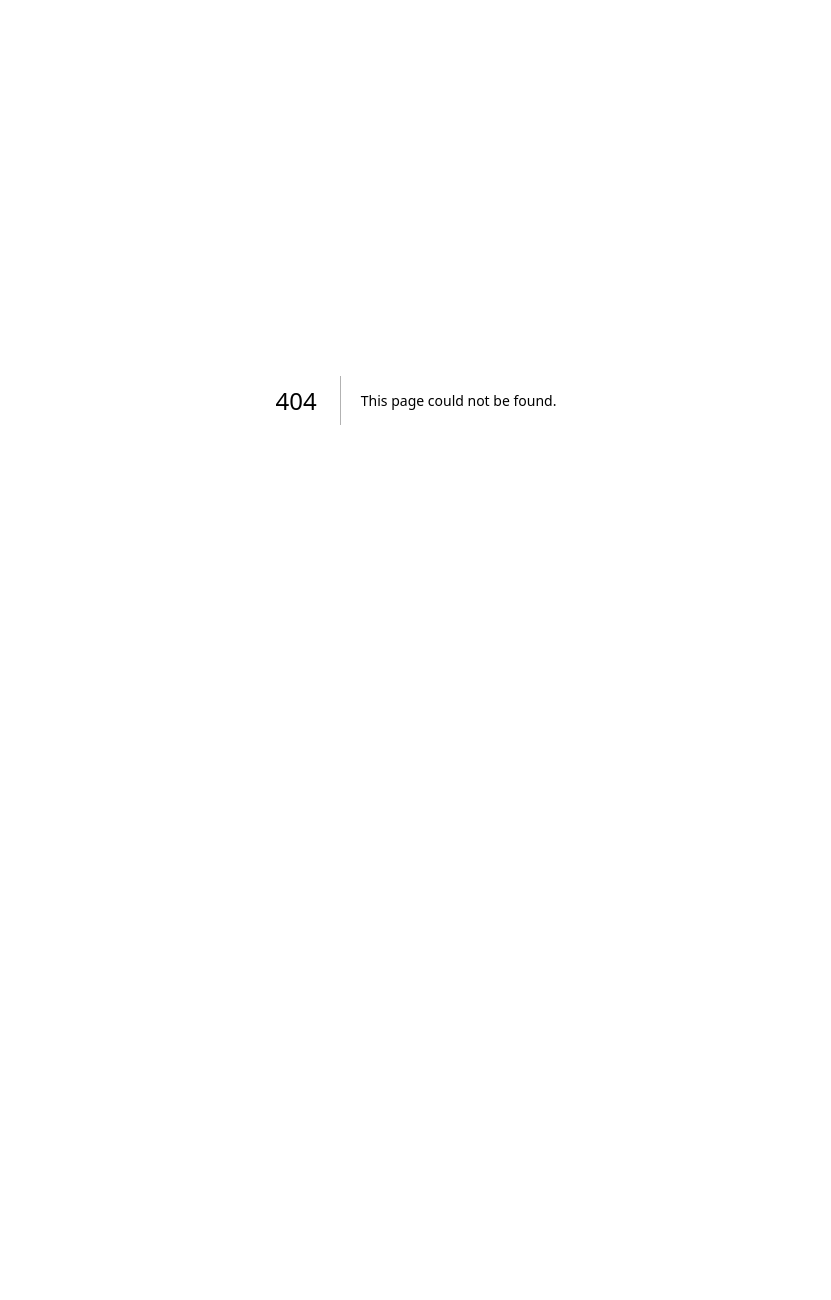
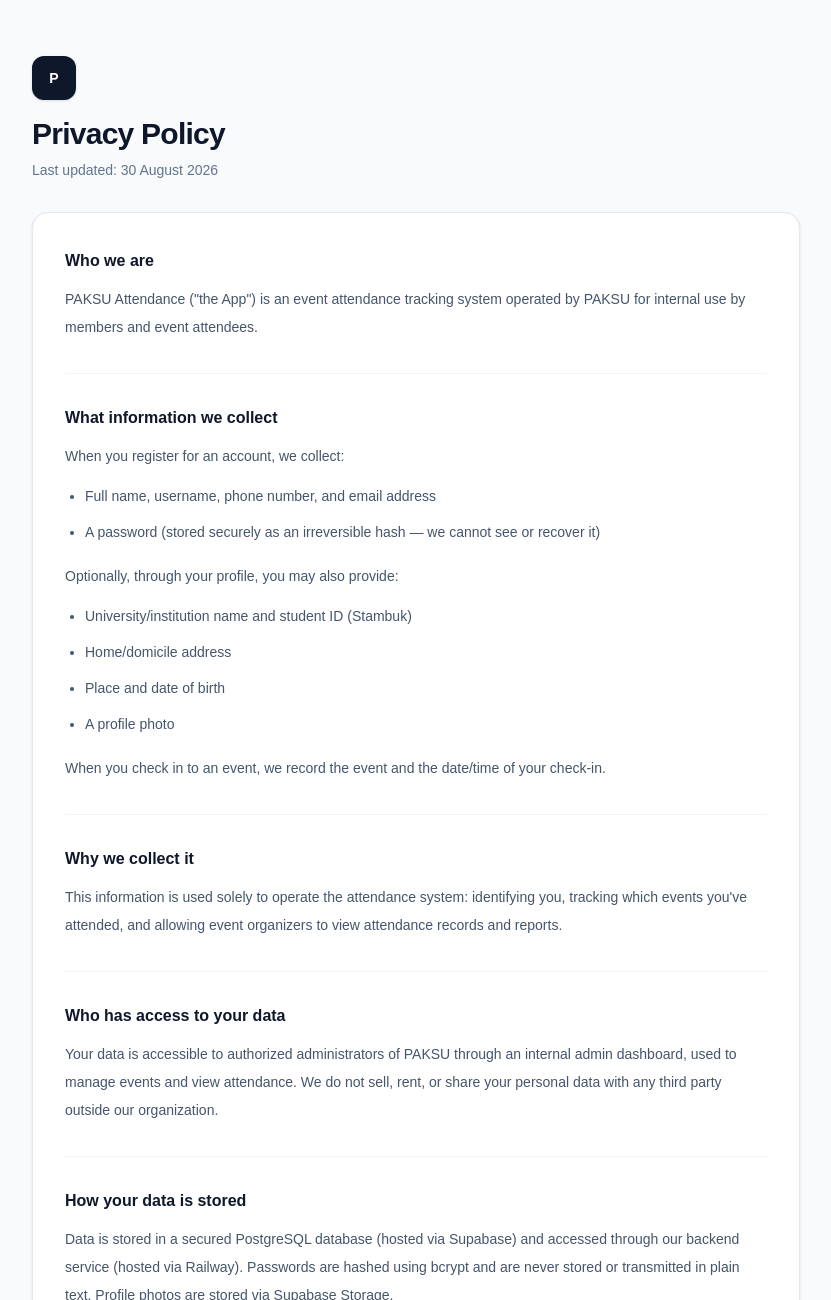
Before and after one commit to Arukasho/paksu-attendance-admin, a Next.js app: page /privacy in a window 1280 px wide. Before the commit this address had no page. Shown: the top 1300 px of the page, without its empty margins (224-1055 px from the left). Before the commit the page ends 800 px from the top, so only its background shows below. Built offline with nearby package versions, Linux system fonts and the light colour scheme.

Commit message:
privacy policy

```diff
--- a/src/app/(protected)/events/page.js
+++ b/src/app/(protected)/events/page.js
@@ -4,6 +4,14 @@
 import { apiClient } from "@/lib/apiClient";
 import { formatWib, toWibInputValue, fromWibInputValue } from "@/lib/dateUtils";
 import { OfflineBanner } from "@/components/OfflineBanner";
+import { exportToCsv } from "@/lib/csvExport";
+
+const EVENT_ATTENDANCE_EXPORT_COLUMNS = [
+  { label: "Full Name", key: "full_name" },
+  { label: "University", key: "university" },
+  { label: "Attended", format: (row) => (row.attended ? "Yes" : "No") },
+  { label: "Checked In At", key: "checked_in_at" },
+];
 
 export default function EventsPage() {
   const [events, setEvents] = useState([]);
@@ -498,6 +506,11 @@
     (attendee) => attendee.attended,
   ).length;
 
+  async function handleExport() {
+    const filename = `${data.event.name.replace(/[^a-z0-9]/gi, "_")}_attendance.csv`;
+    exportToCsv(filename, EVENT_ATTENDANCE_EXPORT_COLUMNS, data.attendees);
+  }
+
   return (
     <div className="fixed inset-0 z-50 flex items-center justify-center bg-slate-950/40 p-4">
       <div className="flex max-h-[80vh] w-full max-w-2xl flex-col overflow-hidden rounded-2xl bg-white shadow-xl">
@@ -631,6 +644,13 @@
 
         {/* Footer */}
         <div className="flex justify-end border-t border-slate-200 px-6 py-4">
+          <button
+            onClick={handleExport}
+            className="rounded-lg px-4 py-2.5 text-sm font-medium text-slate-600 transition hover:bg-slate-100"
+          >
+            Export CSV
+          </button>
+
           <button
             type="button"
             onClick={onClose}
--- a/src/app/(protected)/participants/page.js
+++ b/src/app/(protected)/participants/page.js
@@ -2,6 +2,20 @@
 
 import { useEffect, useState } from "react";
 import { apiClient } from "@/lib/apiClient";
+import { exportToCsv } from "@/lib/csvExport";
+
+const PARTICIPANT_EXPORT_COLUMNS = [
+  { label: "Full Name", key: "full_name" },
+  { label: "Username", key: "username" },
+  { label: "Phone", key: "phone" },
+  { label: "Email", key: "email" },
+  { label: "University", key: "university" },
+  { label: "Stambuk", key: "stambuk" },
+  { label: "Domicile Address", key: "domicile_address" },
+  { label: "Birth Place", key: "birth_place" },
+  { label: "Birth Date", key: "birth_date" },
+  { label: "Events Attended", key: "events_attended" },
+];
 
 export default function ParticipantsPage() {
   const [participants, setParticipants] = useState([]);
@@ -85,6 +99,15 @@
     }
   }
 
+  async function handleExport() {
+    const result = await apiClient.get(
+      "/admin/participants?limit=100000",
+      true,
+    );
+    if (result.code === "network_error" || !result.data) return;
+    exportToCsv("participants.csv", PARTICIPANT_EXPORT_COLUMNS, result.data);
+  }
+
   return (
     <div className="min-h-full bg-slate-50 p-6 md:p-8">
       <div className="mx-auto max-w-6xl">
@@ -104,6 +127,13 @@
             className="w-full shrink-0 rounded-lg bg-blue-600 px-4 py-2.5 text-sm font-semibold text-white transition hover:bg-blue-700 sm:w-auto"
           >
             + Add Participant
+          </button>
+
+          <button
+            onClick={handleExport}
+            className="w-full shrink-0 rounded-lg bg-green-600 px-4 py-2.5 text-sm font-semibold text-white transition hover:bg-green-700 sm:w-auto"
+          >
+            Export CSV
           </button>
         </div>
 
--- /dev/null
+++ b/src/app/privacy/page.js
@@ -0,0 +1,150 @@
+export default function PrivacyPolicyPage() {
+  return (
+    <main className="min-h-screen bg-slate-50 px-4 py-10 sm:px-6 sm:py-14">
+      <div className="mx-auto max-w-3xl">
+        {/* Header */}
+        <header className="mb-8">
+          <div className="mb-4 flex h-11 w-11 items-center justify-center rounded-xl bg-slate-900 text-sm font-bold text-white shadow-sm">
+            P
+          </div>
+
+          <h1 className="text-3xl font-bold tracking-tight text-slate-900">
+            Privacy Policy
+          </h1>
+
+          <p className="mt-2 text-sm text-slate-500">
+            Last updated: 30 August 2026
+          </p>
+        </header>
+
+        {/* Policy */}
+        <article className="rounded-2xl border border-slate-200 bg-white shadow-sm">
+          <div className="px-6 py-7 sm:px-8 sm:py-9">
+            <Section title="Who we are">
+              <p>
+                PAKSU Attendance ("the App") is an event attendance tracking
+                system operated by PAKSU for internal use by members and event
+                attendees.
+              </p>
+            </Section>
+
+            <Section title="What information we collect">
+              <p>When you register for an account, we collect:</p>
+
+              <List>
+                <li>Full name, username, phone number, and email address</li>
+
+                <li>
+                  A password (stored securely as an irreversible hash — we
+                  cannot see or recover it)
+                </li>
+              </List>
+
+              <p className="mt-4">
+                Optionally, through your profile, you may also provide:
+              </p>
+
+              <List>
+                <li>University/institution name and student ID (Stambuk)</li>
+                <li>Home/domicile address</li>
+                <li>Place and date of birth</li>
+                <li>A profile photo</li>
+              </List>
+
+              <p className="mt-4">
+                When you check in to an event, we record the event and the
+                date/time of your check-in.
+              </p>
+            </Section>
+
+            <Section title="Why we collect it">
+              <p>
+                This information is used solely to operate the attendance
+                system: identifying you, tracking which events you've attended,
+                and allowing event organizers to view attendance records and
+                reports.
+              </p>
+            </Section>
+
+            <Section title="Who has access to your data">
+              <p>
+                Your data is accessible to authorized administrators of PAKSU
+                through an internal admin dashboard, used to manage events and
+                view attendance. We do not sell, rent, or share your personal
+                data with any third party outside our organization.
+              </p>
+            </Section>
+
+            <Section title="How your data is stored">
+              <p>
+                Data is stored in a secured PostgreSQL database (hosted via
+                Supabase) and accessed through our backend service (hosted via
+                Railway). Passwords are hashed using bcrypt and are never stored
+                or transmitted in plain text. Profile photos are stored via
+                Supabase Storage.
+              </p>
+            </Section>
+
+            <Section title="Data retention and deletion">
+              <p>
+                We retain your data for as long as your account is active. If
+                you would like your account and associated data deleted, please
+                contact us using the information below — we will process
+                deletion requests within 3 days, except where retaining certain
+                records is required for legitimate organizational or legal
+                purposes (e.g. historical attendance records).
+              </p>
+            </Section>
+
+            <Section title="Your rights">
+              <p>
+                You may request access to, correction of, or deletion of your
+                personal data at any time by contacting us. Most profile fields
+                can also be updated directly within the app.
+              </p>
+            </Section>
+
+            <Section title="Contact us" last>
+              <div className="rounded-xl border border-slate-200 bg-slate-50 p-4">
+                <p>
+                  If you have questions about this privacy policy or your data,
+                  contact us at{" "}
+                  <a
+                    href="mailto:alwi.jeremy@gmail.com"
+                    className="font-medium text-blue-600 underline decoration-blue-200 underline-offset-2 transition hover:text-blue-700 hover:decoration-blue-400"
+                  >
+                    alwi.jeremy@gmail.com
+                  </a>
+                  .
+                </p>
+              </div>
+            </Section>
+          </div>
+        </article>
+
+        {/* Footer */}
+        <footer className="mt-6 text-center text-xs text-slate-400">
+          PAKSU Attendance
+        </footer>
+      </div>
+    </main>
+  );
+}
+
+function Section({ title, children, last = false }) {
+  return (
+    <section className={last ? "" : "mb-8 border-b border-slate-100 pb-8"}>
+      <h2 className="mb-3 text-base font-bold text-slate-900">{title}</h2>
+
+      <div className="space-y-3 text-sm leading-7 text-slate-600">
+        {children}
+      </div>
+    </section>
+  );
+}
+
+function List({ children }) {
+  return (
+    <ul className="list-disc space-y-2 pl-5 text-slate-600">{children}</ul>
+  );
+}
--- /dev/null
+++ b/src/lib/csvExport.js
@@ -0,0 +1,26 @@
+export function exportToCsv(filename, columns, rows) {
+  const escape = (val) => {
+    const str = val === null || val === undefined ? "" : String(val);
+    if (/[",\n]/.test(str)) {
+      return `"${str.replace(/"/g, '""')}"`;
+    }
+    return str;
+  };
+
+  const header = columns.map((c) => escape(c.label)).join(",");
+  const lines = rows.map((row) =>
+    columns.map((c) => escape(c.format ? c.format(row) : row[c.key])).join(","),
+  );
+
+  const csv = [header, ...lines].join("\n");
+  const blob = new Blob([csv], { type: "text/csv;charset=utf-8;" });
+  const url = URL.createObjectURL(blob);
+
+  const link = document.createElement("a");
+  link.href = url;
+  link.download = filename;
+  document.body.appendChild(link);
+  link.click();
+  document.body.removeChild(link);
+  URL.revokeObjectURL(url);
+}
```
